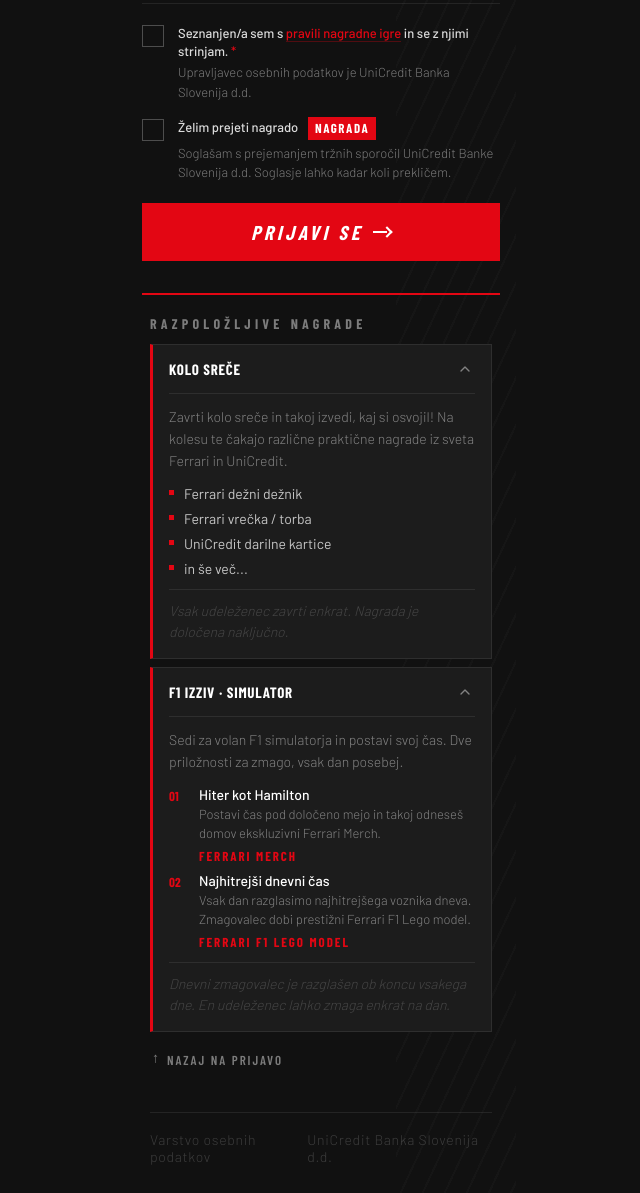
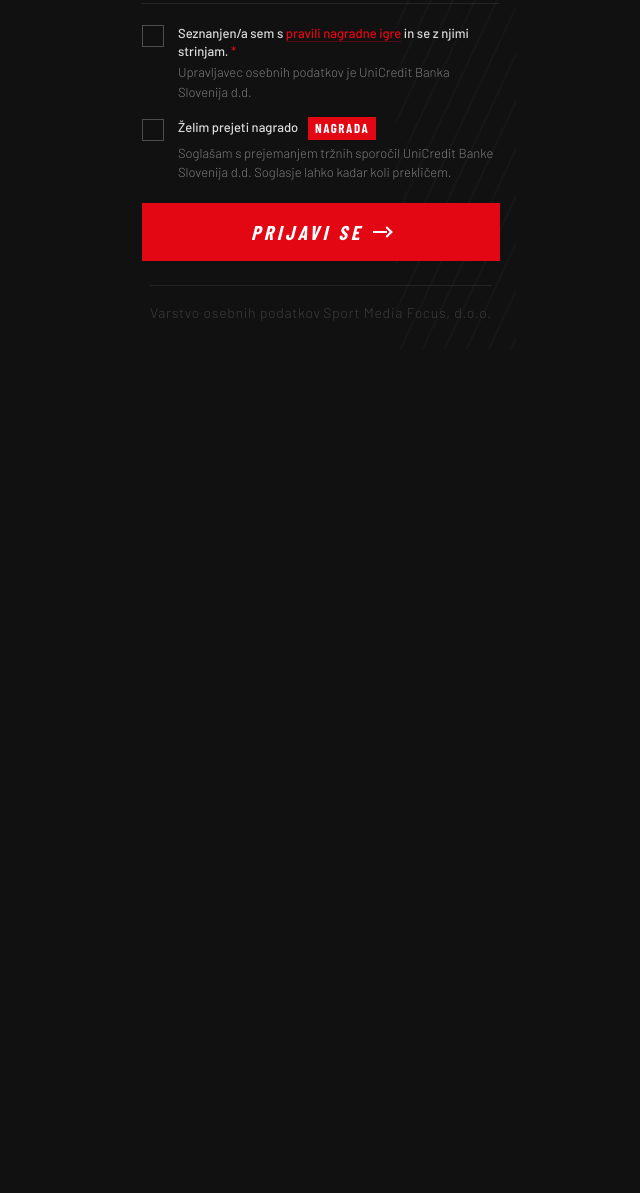
Before and after one commit to Miha-2/unicredit-f1, a website: page public/index.html in a window 1280 px wide. Shown: the part 615-1808 px from the top of the page, without its empty margins (319-959 px from the left). After the commit the page ends 964 px from the top, so only its background shows below. Drawn offline with nearby package versions, Linux system fonts and the light colour scheme; a web font is replaced by a local one.

Commit message:
remove prizes section from registration page && update footer company name to Sport Media Focus d.o.o.

```diff
--- a/public/index.html
+++ b/public/index.html
@@ -98,79 +98,10 @@
     </button>
   </div>
 
-  <div class="section-divider" style="margin-top: 32px;"></div>
-
-  <div class="prizes-section" id="prizes-section">
-    <div class="prizes-label">Razpoložljive nagrade</div>
-
-    <div class="prize-card open" id="pc1">
-      <div class="prize-card-header" onclick="togglePrize('pc1')">
-        <div class="prize-name">Kolo sreče</div>
-        <div class="prize-chevron"><svg viewBox="0 0 24 24"><polyline points="6 9 12 15 18 9"/></svg></div>
-      </div>
-      <div class="prize-body">
-        <p class="prize-body-text">Zavrti kolo sreče in takoj izvedi, kaj si osvojil! Na kolesu te čakajo različne praktične nagrade iz sveta Ferrari in UniCredit.</p>
-        <div class="prize-body-items">
-          <div class="prize-body-item">
-            <div class="prize-body-dot"></div>
-            <span>Ferrari dežni dežnik</span>
-          </div>
-          <div class="prize-body-item">
-            <div class="prize-body-dot"></div>
-            <span>Ferrari vrečka / torba</span>
-          </div>
-          <div class="prize-body-item">
-            <div class="prize-body-dot"></div>
-            <span>UniCredit darilne kartice</span>
-          </div>
-          <div class="prize-body-item">
-            <div class="prize-body-dot"></div>
-            <span>in še več...</span>
-          </div>
-        </div>
-        <div class="prize-body-note">Vsak udeleženec zavrti enkrat. Nagrada je določena naključno.</div>
-      </div>
-    </div>
-
-    <div class="prize-card open" id="pc2">
-      <div class="prize-card-header" onclick="togglePrize('pc2')">
-        <div class="prize-name">F1 Izziv · Simulator</div>
-        <div class="prize-chevron"><svg viewBox="0 0 24 24"><polyline points="6 9 12 15 18 9"/></svg></div>
-      </div>
-      <div class="prize-body">
-        <p class="prize-body-text">Sedi za volan F1 simulatorja in postavi svoj čas. Dve priložnosti za zmago, vsak dan posebej.</p>
-        <div class="prize-body-items">
-          <div class="prize-body-item prize-body-item--numbered">
-            <div class="prize-body-num">01</div>
-            <div>
-              <div class="prize-body-item-title">Hiter kot Hamilton</div>
-              <div class="prize-body-item-desc">Postavi čas pod določeno mejo in takoj odneseš domov ekskluzivni Ferrari Merch.</div>
-              <div class="prize-body-reward">Ferrari Merch</div>
-            </div>
-          </div>
-          <div class="prize-body-item prize-body-item--numbered">
-            <div class="prize-body-num">02</div>
-            <div>
-              <div class="prize-body-item-title">Najhitrejši dnevni čas</div>
-              <div class="prize-body-item-desc">Vsak dan razglasimo najhitrejšega voznika dneva. Zmagovalec dobi prestižni Ferrari F1 Lego model.</div>
-              <div class="prize-body-reward">Ferrari F1 Lego Model</div>
-            </div>
-          </div>
-        </div>
-        <div class="prize-body-note">Dnevni zmagovalec je razglašen ob koncu vsakega dne. En udeleženec lahko zmaga enkrat na dan.</div>
-      </div>
-    </div>
-
-    <button type="button" class="back-to-form-btn" onclick="scrollToForm()">
-      <span class="peek-arrow" style="transform:rotate(180deg); display:inline-block;">↓</span>
-      Nazaj na prijavo
-    </button>
-  </div>
-
   <footer>
     <div class="footer-inner">
       <span class="footer-text"><a href="#">Varstvo osebnih podatkov</a></span>
-      <span class="footer-text">UniCredit Banka Slovenija d.d.</span>
+      <span class="footer-text">Sport Media Focus, d.o.o.</span>
     </div>
   </footer>
 </main>
```
